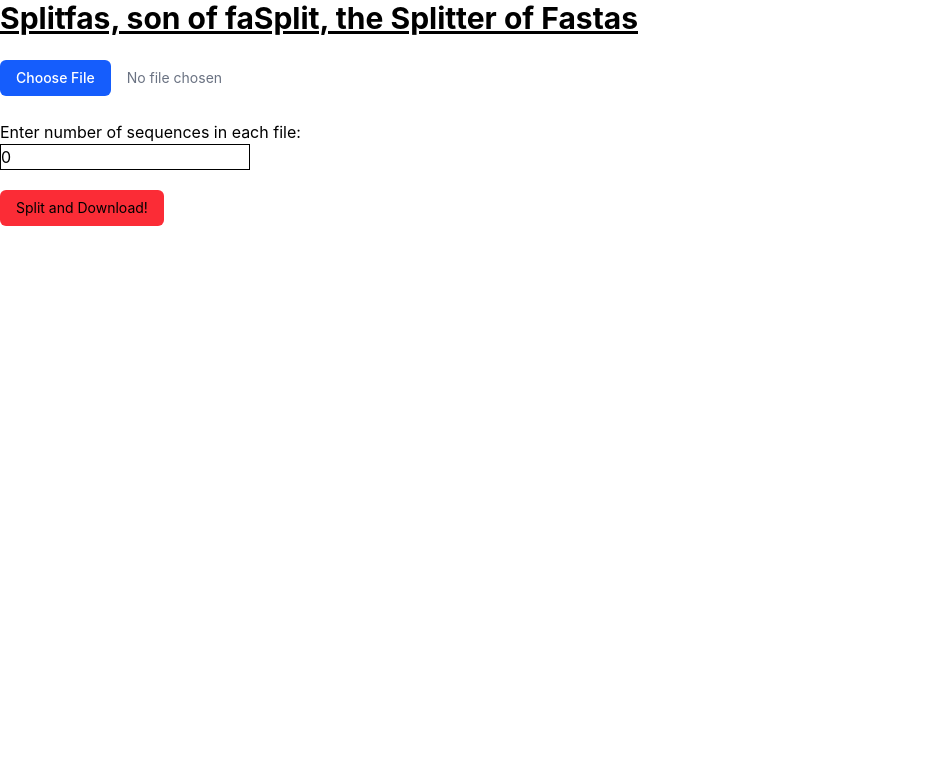
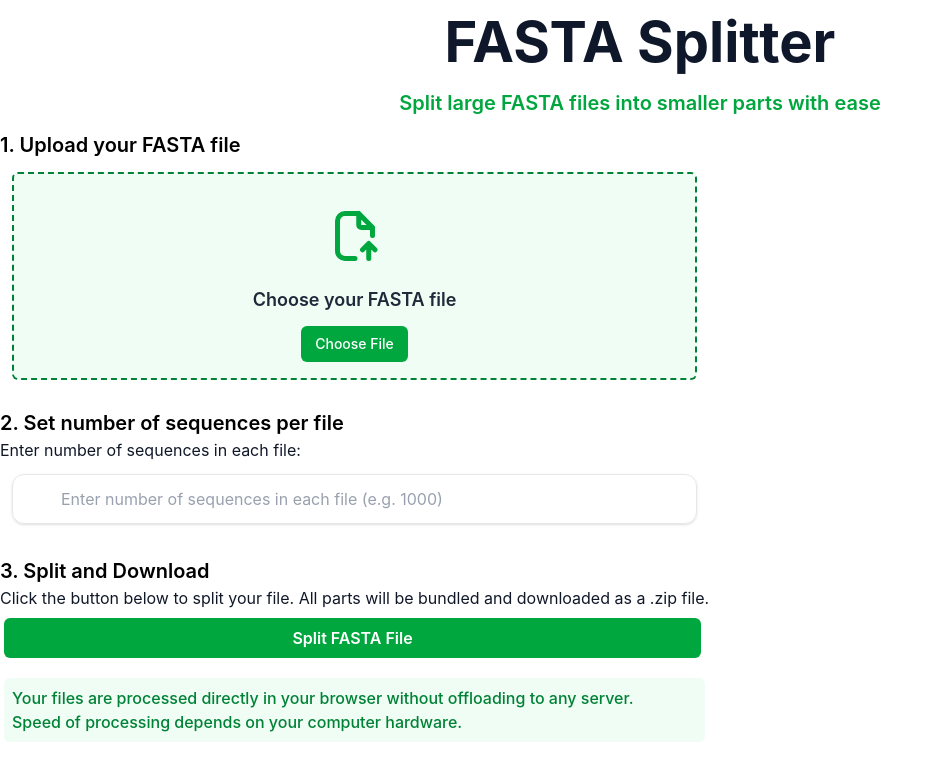
Before and after one commit to Noelaxe/fasta-splitter-project, a React (Vite) app in the folder FSplitter-project/: page / in a window 1280 px wide. Shown: the top 780 px of the page, without its empty margins (0-943 px from the left). Built offline with nearby package versions, Linux system fonts and the light colour scheme.

Commit message:
UI changes

```diff
--- a/FSplitter-project/src/App.jsx
+++ b/FSplitter-project/src/App.jsx
@@ -1,60 +1,20 @@
 import {useState, useEffect} from 'react';
-import FileUploader from './components/FileUploader';
 import { splitSequences } from './utils/splitSequences';
-import { downloadFile } from './utils/downloadFile';
+import Header from './components/Header';
 import { downloadZip } from './utils/downloadZip';
+import Core_and_instructions from './components/Core_and_instructions';
 
 const App = () => {
   const [chunkSize, setChunkSize] = useState(0);
-  const [sequences, setSequences] = useState([]);
-  const [chunks, setChunks] = useState([[]]);
-  const [fileName, setFileName] = useState("");
 
-  useEffect(() => {
-    console.log("Chunk size updated to:", chunkSize)
-  }, [chunkSize]);
 
   return (
     <div>
-      <h1 className="text-3xl font-bold underline">Splitfas, son of faSplit, the Splitter of Fastas</h1>
-      <br></br>
+      <Header />
 
-      <FileUploader
-          onSequencesLoaded={setSequences}
-          onFileLoaded={setFileName}
-          />
+      <Core_and_instructions />
 
-      <br></br>
 
-      <p>Enter number of sequences in each file:</p>
-      <input
-        type="number"
-        min={1}
-        value={chunkSize}
-        onChange={(e) => setChunkSize(parseInt(e.target.value))}
-        className="border mb-5"
-        />
-      <br></br>
-
-      <button
-          disabled={chunkSize<=0 || sequences.length===0}
-          onClick={async () => {
-              const chunks = splitSequences(sequences, chunkSize);
-
-              await downloadZip(chunks, fileName.substring(0, fileName.length - 6))
-            }
-          }
-          className="
-                block text-sm text-black
-                bg-red-500
-                rounded-md
-                p-2
-                pl-4 pr-4
-                cursor-pointer
-            "
-        >
-          Split and Download!
-      </button>
 
 
     </div>
--- /dev/null
+++ b/FSplitter-project/src/components/Core.jsx
@@ -0,0 +1,87 @@
+import FileUploader from "./FileUploader"
+import { useState, useEffect } from "react";
+import { splitSequences } from "../utils/splitSequences";
+import { downloadZip } from "../utils/downloadZip";
+
+function Core() {
+    const [sequences, setSequences] = useState([]);
+    const [fileName, setFileName] = useState("");
+    const [chunkSize, setChunkSize] = useState(null);
+
+    useEffect(() => {
+        console.log("Chunk size updated to:", chunkSize)
+      }, [chunkSize]);
+
+    return(
+        <div>
+            <h1 className="mt-3 font-semibold font-sans text-[20px]">1. Upload your FASTA file</h1>
+            <div className="m-3 ml-3 p-3 border-2 border-dashed border-green-700 rounded-md bg-green-50 flex-col flex items-center justify-center text-center">
+
+                <img src="public/upload-file-svgrepo-com.svg" className="w-15 h-15 m-5" />
+
+
+                <p className="text-gray-800 font-semibold text-lg mb-2">Choose your FASTA file</p>
+
+                <FileUploader
+                onSequencesLoaded={setSequences}
+                onFileLoaded={setFileName}
+                />
+
+
+            </div>
+            <div className="pr-3">
+                <h1 className="mt-7 font-semibold font-sans text-[20px]">2. Set number of sequences per file</h1>
+                <p className="font-sans text-gray-900">Enter number of sequences in each file:</p>
+                <div className="pr-3">
+                    <input
+                    type="number"
+                    min={1}
+                    value={chunkSize ?? ""}
+                    onChange={(e) => {
+                        console.log(e.target.value)
+                        setChunkSize(e.target.value === "" ? null : Number(e.target.value));
+                    }}
+                    placeholder="Enter number of sequences in each file (e.g. 1000)"
+                    className="mb-3 mt-3 w-full shrink-0 ml-3 mr-6 border border-gray-200 shadow-sm py-3 pl-12 pr-4 rounded-xl focus:border-green-500 focus:outline-none focus:ring-4 focus:ring-green-100 placeholder:text-gray-400"
+                    />
+                </div>
+            </div>
+            <div>
+                <h1 className="mt-5 font-semibold font-sans text-[20px]">3. Split and Download</h1>
+                <p className="font-sans text-gray-900">Click the button below to split your file. All parts will be bundled and downloaded as a .zip file.</p>
+                <div className="pr-3">
+                    <button
+                        disabled={chunkSize<=0 || sequences.length===0}
+                        onClick={async () => {
+                            const chunks = splitSequences(sequences, chunkSize);
+
+                            await downloadZip(chunks, fileName.substring(0, fileName.length - 6))
+                            }
+                        }
+                        className="
+                            mt-2
+                            bg-green-600
+                            rounded-md
+                            text-white
+                            m-1 p-2
+                            pl-3.5 pr-3.5
+                            text-m
+                            font-semibold
+                            cursor-pointer
+                            hover:bg-green-700
+                            w-full
+                        ">
+                        Split FASTA File
+                    </button>
+                </div>
+            </div>
+            <div className="border-none bg-green-50 rounded-md m-1 p-2 mt-4">
+                <p className="font-medium text-green-700">Your files are processed directly in your browser without offloading to any server.</p>
+                <p className="font-medium text-green-700">Speed of processing depends on your computer hardware.</p>
+            </div>
+
+        </div>
+    )
+}
+
+export default Core
--- /dev/null
+++ b/FSplitter-project/src/components/Core_and_instructions.jsx
@@ -0,0 +1,13 @@
+import Core from "./Core"
+import Instructions from "./Insructions"
+
+function Core_and_instructions() {
+    return (
+        <div className="flex">
+            <Core />
+            <Instructions />
+        </div>
+    )
+}
+
+export default Core_and_instructions
--- a/FSplitter-project/src/components/FileUploader.tsx
+++ b/FSplitter-project/src/components/FileUploader.tsx
@@ -1,5 +1,6 @@
 import {ChangeEvent, useState} from "react";
 import { parseFasta } from "../utils/parseFasta";
+import { useRef } from "react";
 
 type UploadStatus = 'idle' | 'uploading' | 'success' | 'error';
 
@@ -14,17 +15,27 @@ export default function FileUploader({
     const [file, setFile] = useState<File | null>(null);
     const [status, setStatus] = useState<UploadStatus>('idle');
     const [sequenceCount, setSequenceCount] = useState(0);
+    const fileInputRef = useRef(null);
+
+    function handleButtonClick() {
+        fileInputRef.current.click();
+    }
 
     function handleFileChange(e: ChangeEvent<HTMLInputElement>) {
         if (e.target.files) {
+            console.log("handleFileChange started")
             setFile(e.target.files[0]);
+            console.log(file)
+            handleFileUpload(e.target.files[0])
         }
     }
 
-    async function handleFileUpload() {
+    async function handleFileUpload(file: File) {
+        console.log("handleFileUpload function started")
         if(!file) return;
 
         try{
+            console.log("handleFileUpload try block started")
             setStatus("uploading");
 
             const text = await file.text();
@@ -55,44 +66,33 @@ export default function FileUploader({
 
     return (
     <div className="space-y-2">
-        <input
-            type="file"
-            onChange={handleFileChange}
-            className="
-                block w-full text-sm text-gray-500
-                file:mr-4
-                file:rounded-md
-                file:border-0
-                file:bg-blue-600
-                file:px-4
-                file:py-2
-                file:text-white
-                file:font-medium
-                hover:file:bg-blue-700
-                file:cursor-pointer
-                cursor-pointer
-            "/>
 
-            {file && (
-             <div className="mb-4 text-sm">
-                <p>File name: {file.name}</p>
-                <p>Size: {(file.size / 1024).toFixed(2)} KB</p>
-                {/* <p>Type: {file.type} </p> */}
-                <p>Sequences: {sequenceCount} </p>
-             </div>
-            )}
 
-            {file && status !== "uploading" && <button
-            onClick={handleFileUpload}
-            className="
-                block text-sm text-black
-                bg-green-400
-                rounded-md
-                p-2
-                pl-4 pr-4
-                cursor-pointer
-            "
-            >Upload File</button>}
+            <button
+                onClick={handleButtonClick}
+                className="
+                    bg-green-600
+                    rounded-md
+                    text-white
+                    m-1 p-2
+                    pl-3.5 pr-3.5
+                    text-sm
+                    font-medium
+                    cursor-pointer
+                    hover:bg-green-700"
+            >
+                    Choose File
+            </button>
+
+            <input
+                ref={fileInputRef}
+                type="file"
+                onChange={handleFileChange}
+                style={{ display: "none" }}
+            />
+
+            {file && <p>{file.name}</p>}
+
 
             {status === 'success' && (
                 <p className="text-sm text-green-600">File uploaded successfully!</p>
--- /dev/null
+++ b/FSplitter-project/src/components/Header.jsx
@@ -0,0 +1,10 @@
+function Header() {
+    return(
+        <div>
+            <h1 className="font-sans font-bold text-[56px] text-slate-900 text-center mb-1">FASTA Splitter</h1>
+            <p className="font-sans font-semibold text-[20px] text-green-600 text-center">Split large FASTA files into smaller parts with ease</p>
+        </div>
+    )
+}
+
+export default Header
--- /dev/null
+++ b/FSplitter-project/src/components/Insructions.jsx
@@ -0,0 +1,7 @@
+function Instructions() {
+    return(
+        <h1></h1>
+    )
+}
+
+export default Instructions
```
Also changed, not shown: FSplitter-project/public/upload-file-svgrepo-com.svg (added).
